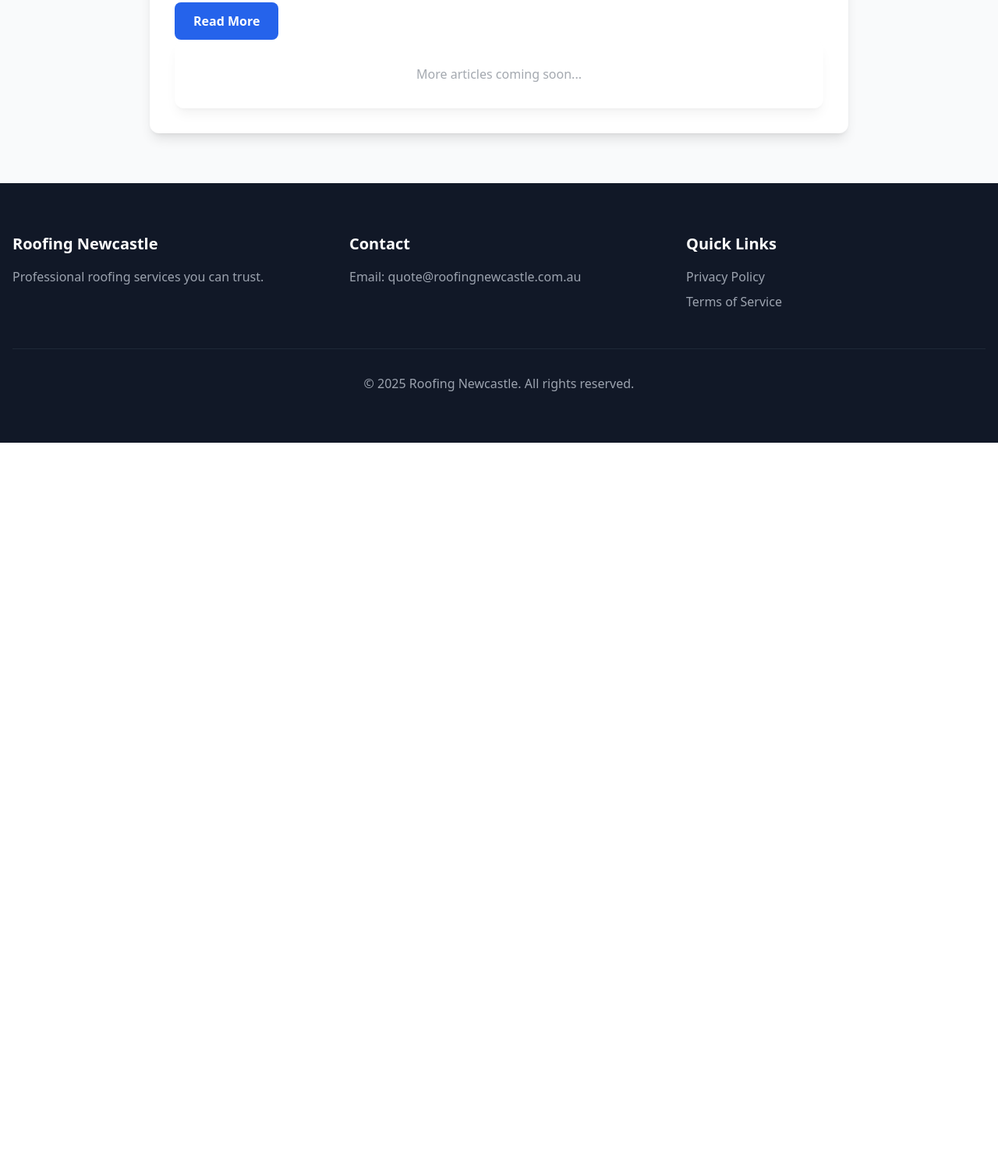
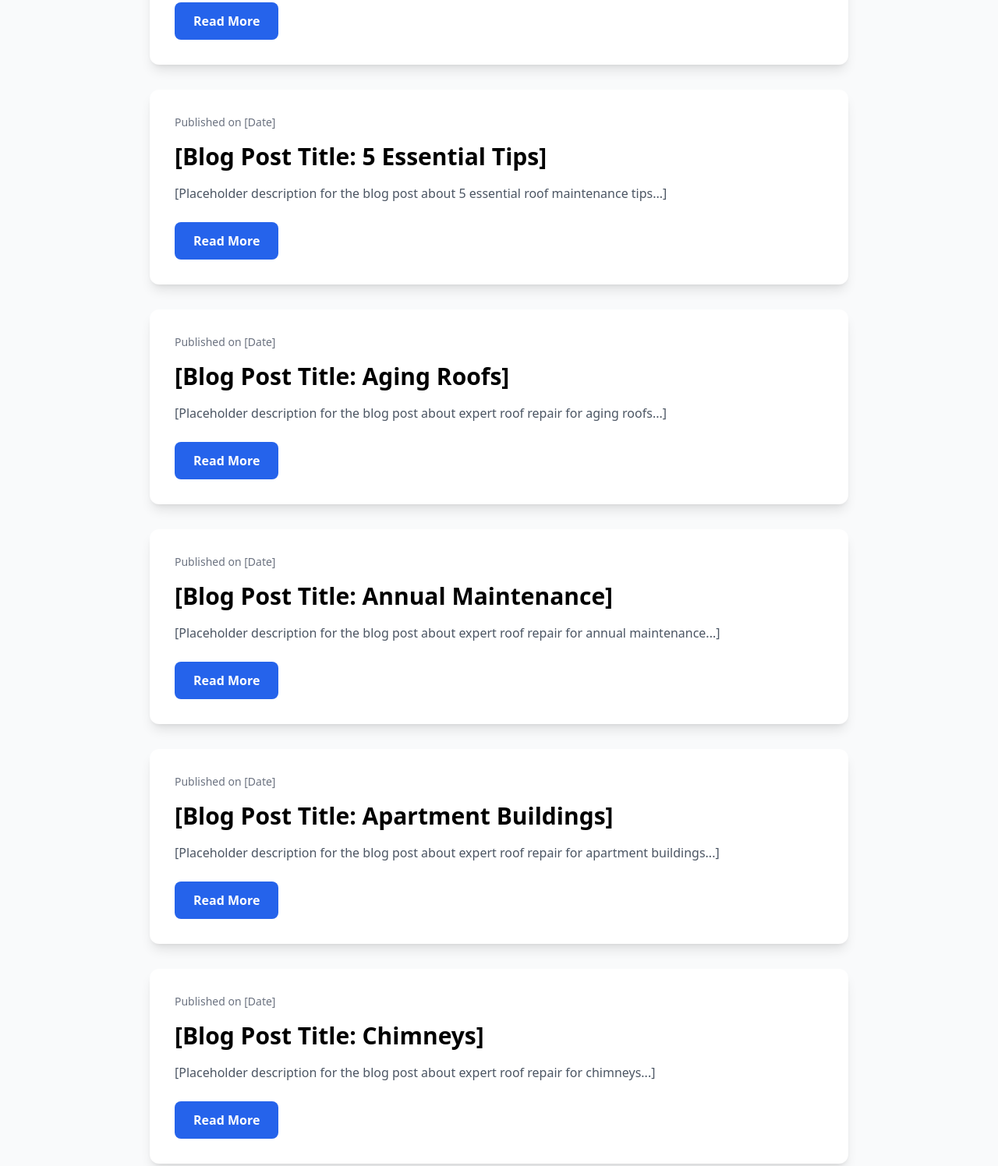
Before and after one commit to briansavic/roofing-newcastle--say-goodbye-to-leaky-roofs-2025-05-05-t59rr, a plain HTML site: page blog.html in a window 1280 px wide. Shown: the part 1155-2651 px from the top of the page at 78% size. Before the commit the page ends 1723 px from the top, so only its background shows below. Drawn offline with nearby package versions, Linux system fonts and the light colour scheme.

Commit message:
Update blog.html

```diff
--- a/blog.html
+++ b/blog.html
@@ -44,13 +44,45 @@
                     <h2 class="text-2xl md:text-3xl font-bold mb-4">Expert Roof Repair in Newcastle for Local Residents</h2>
                     <p class="text-gray-600 leading-relaxed mb-6">Expert Roof Repair in Newcastle offers comprehensive roofing services for local residents, addressing various issues from minor leaks to major storm damage. The service emphasizes timely repairs to prevent structural problems, enhance energy efficiency, and maintain property value. They provide specialized solutions for leaks, damaged shingles, emergency repairs, storm damage, and handicap accessibility modifications. Services include 24/7 emergency response, insurance claims assistance, and customized solutions for mobility-challenged homeowners. The company recommends choosing licensed, insured contractors with local experience and positive customer reviews to ensure quality workmanship and long-lasting results.</p>
                     <a href="https://briansavic.github.io/roofing-newcastle--say-goodbye-to-leaky-roofs-2025-05-05-t59rr/blog/expert-roof-repair-in-newcastle-for-local-residents-20250505-ncr.html" class="inline-block bg-blue-600 hover:bg-blue-700 text-white font-semibold px-6 py-3 rounded-lg transform hover:scale-105 transition duration-300">Read More</a>
-                  <div class="grid grid-cols-1 gap-8" data-aos="fade-up" data-aos-delay="200">
-                    <div class="bg-white rounded-xl shadow-lg p-8 opacity-50">
-                        <p class="text-center text-gray-600">More articles coming soon...</p>
-                    </div>
+                </div>
+                <!-- New Blog Post: 5-essential-roof-maintenance-tips-for-newcastle-ho.html -->
+                <div class="bg-white p-8 rounded-xl shadow-lg hover:shadow-xl transition duration-300">
+                    <div class="text-sm text-gray-500 mb-4">Published on [Date]</div>
+                    <h2 class="text-2xl md:text-3xl font-bold mb-4">[Blog Post Title: 5 Essential Tips]</h2>
+                    <p class="text-gray-600 leading-relaxed mb-6">[Placeholder description for the blog post about 5 essential roof maintenance tips...]</p>
+                    <a href="https://briansavic.github.io/roofing-newcastle--say-goodbye-to-leaky-roofs-2025-05-05-t59rr/blog/5-essential-roof-maintenance-tips-for-newcastle-ho.html" class="inline-block bg-blue-600 hover:bg-blue-700 text-white font-semibold px-6 py-3 rounded-lg transform hover:scale-105 transition duration-300">Read More</a>
+                </div>
+                <!-- New Blog Post: expert-roof-repair-in-newcastle-for-aging-roofs-20250505-a7f.html -->
+                <div class="bg-white p-8 rounded-xl shadow-lg hover:shadow-xl transition duration-300">
+                    <div class="text-sm text-gray-500 mb-4">Published on [Date]</div>
+                    <h2 class="text-2xl md:text-3xl font-bold mb-4">[Blog Post Title: Aging Roofs]</h2>
+                    <p class="text-gray-600 leading-relaxed mb-6">[Placeholder description for the blog post about expert roof repair for aging roofs...]</p>
+                    <a href="https://briansavic.github.io/roofing-newcastle--say-goodbye-to-leaky-roofs-2025-05-05-t59rr/blog/expert-roof-repair-in-newcastle-for-aging-roofs-20250505-a7f.html" class="inline-block bg-blue-600 hover:bg-blue-700 text-white font-semibold px-6 py-3 rounded-lg transform hover:scale-105 transition duration-300">Read More</a>
+                </div>
+                <!-- New Blog Post: expert-roof-repair-in-newcastle-for-annual-maintenance-20250505-2ls.html -->
+                <div class="bg-white p-8 rounded-xl shadow-lg hover:shadow-xl transition duration-300">
+                    <div class="text-sm text-gray-500 mb-4">Published on [Date]</div>
+                    <h2 class="text-2xl md:text-3xl font-bold mb-4">[Blog Post Title: Annual Maintenance]</h2>
+                    <p class="text-gray-600 leading-relaxed mb-6">[Placeholder description for the blog post about expert roof repair for annual maintenance...]</p>
+                    <a href="https://briansavic.github.io/roofing-newcastle--say-goodbye-to-leaky-roofs-2025-05-05-t59rr/blog/expert-roof-repair-in-newcastle-for-annual-maintenance-20250505-2ls.html" class="inline-block bg-blue-600 hover:bg-blue-700 text-white font-semibold px-6 py-3 rounded-lg transform hover:scale-105 transition duration-300">Read More</a>
+                </div>
+                <!-- New Blog Post: expert-roof-repair-in-newcastle-for-apartment-buildings-20250505-nmb.html -->
+                <div class="bg-white p-8 rounded-xl shadow-lg hover:shadow-xl transition duration-300">
+                    <div class="text-sm text-gray-500 mb-4">Published on [Date]</div>
+                    <h2 class="text-2xl md:text-3xl font-bold mb-4">[Blog Post Title: Apartment Buildings]</h2>
+                    <p class="text-gray-600 leading-relaxed mb-6">[Placeholder description for the blog post about expert roof repair for apartment buildings...]</p>
+                    <a href="https://briansavic.github.io/roofing-newcastle--say-goodbye-to-leaky-roofs-2025-05-05-t59rr/blog/expert-roof-repair-in-newcastle-for-apartment-buildings-20250505-nmb.html" class="inline-block bg-blue-600 hover:bg-blue-700 text-white font-semibold px-6 py-3 rounded-lg transform hover:scale-105 transition duration-300">Read More</a>
+                </div>
+                <!-- New Blog Post: expert-roof-repair-in-newcastle-for-chimneys-20250505-1dx.html -->
+                <div class="bg-white p-8 rounded-xl shadow-lg hover:shadow-xl transition duration-300">
+                    <div class="text-sm text-gray-500 mb-4">Published on [Date]</div>
+                    <h2 class="text-2xl md:text-3xl font-bold mb-4">[Blog Post Title: Chimneys]</h2>
+                    <p class="text-gray-600 leading-relaxed mb-6">[Placeholder description for the blog post about expert roof repair for chimneys...]</p>
+                    <a href="https://briansavic.github.io/roofing-newcastle--say-goodbye-to-leaky-roofs-2025-05-05-t59rr/blog/expert-roof-repair-in-newcastle-for-chimneys-20250505-1dx.html" class="inline-block bg-blue-600 hover:bg-blue-700 text-white font-semibold px-6 py-3 rounded-lg transform hover:scale-105 transition duration-300">Read More</a>
                 </div>
             </div>
-        </section>
+        </div> <!-- This closing div was missing in the original file around line 52/53, adding it here -->
+    </main>
     </main>
 
     <footer class="bg-gray-900 text-white py-16">
```
